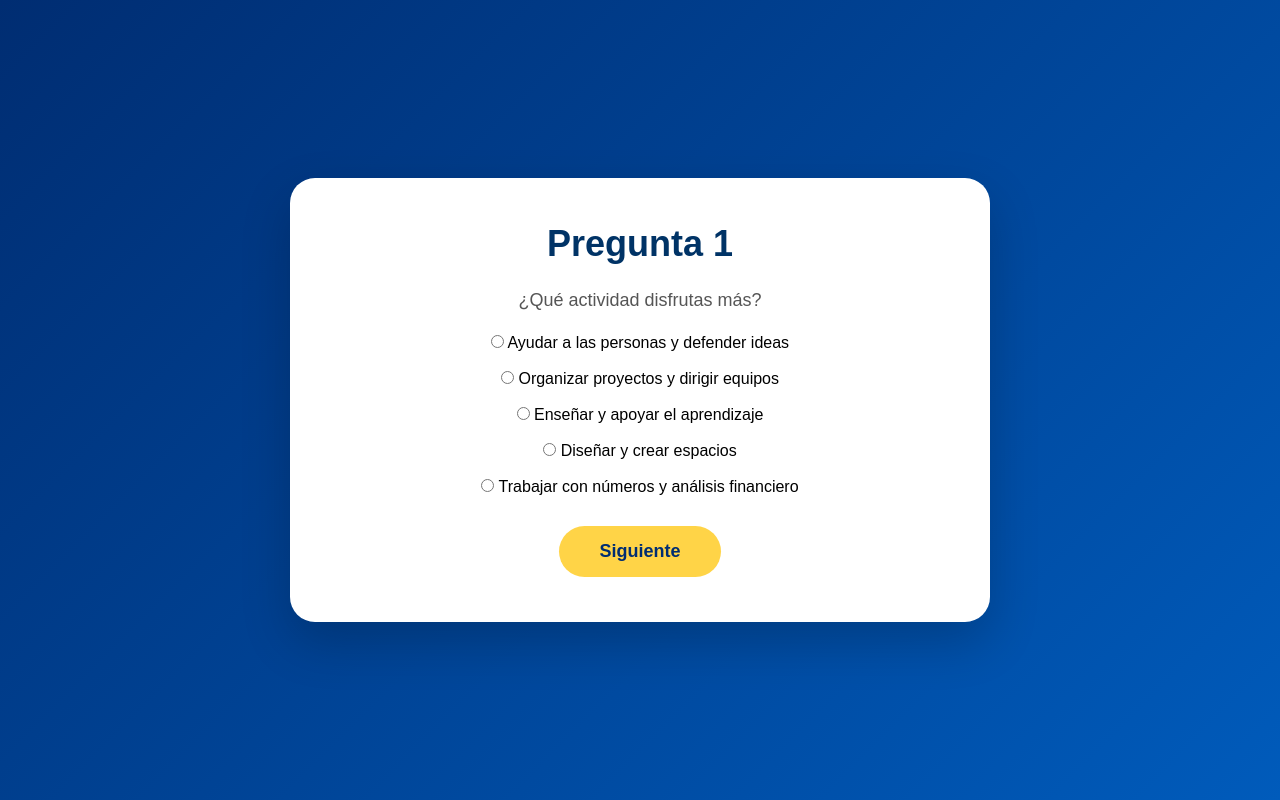
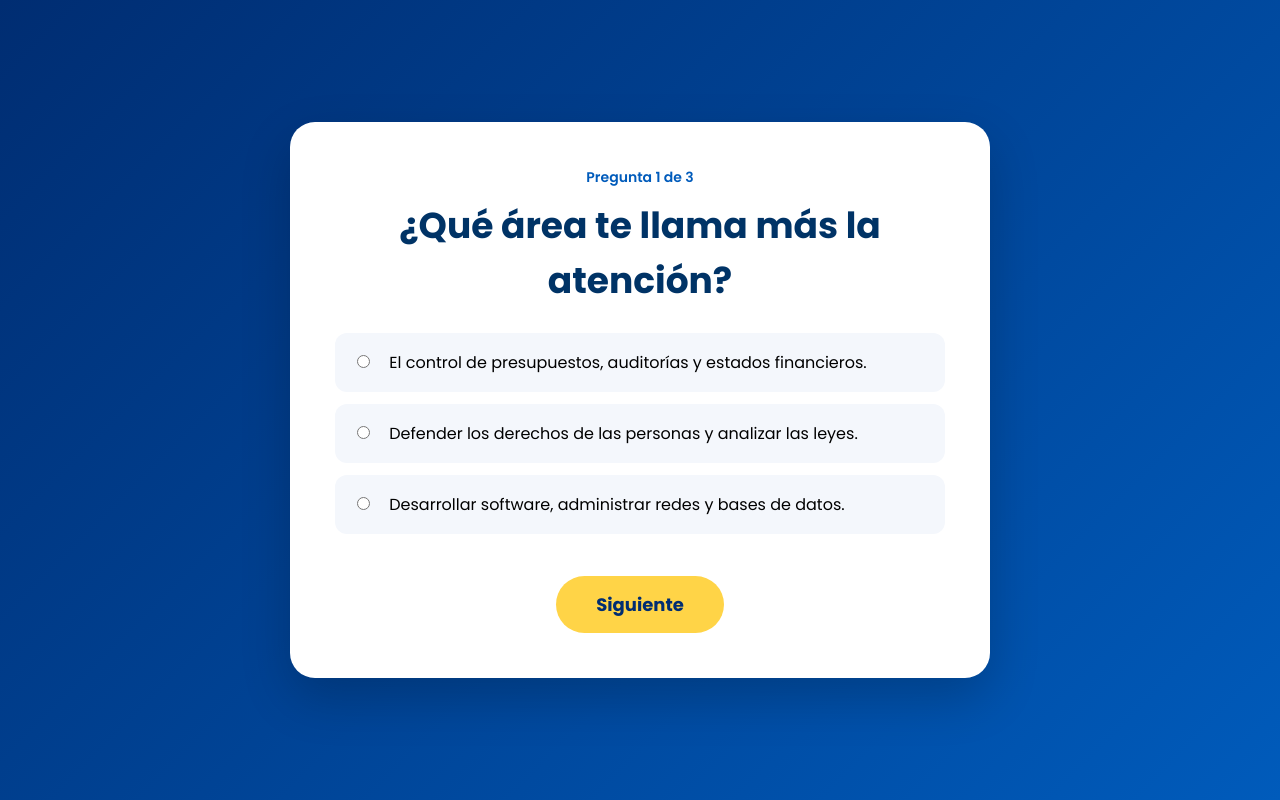
Before and after one commit to flore2626/test-vocacional, a plain HTML site: page preguntas.html in a window 1280 px wide. Drawn offline with Linux system fonts and the light colour scheme.

Commit message:
Update preguntas.html

```diff
--- a/preguntas.html
+++ b/preguntas.html
@@ -1,71 +1,33 @@
 <!DOCTYPE html>
 <html lang="es">
 <head>
-
     <meta charset="UTF-8">
     <meta name="viewport" content="width=device-width, initial-scale=1.0">
-
-<title>Test Vocacional | Preguntas</title>
-
+    <title>Preguntas | Test Vocacional</title>
+    <link href="https://fonts.googleapis.com/css2?family=Poppins:wght@300;400;600;700&display=swap" rel="stylesheet">
     <link rel="stylesheet" href="style.css">
-
 </head>
-
 <body>
 
 <div class="card">
+    <div class="progress-bar">Pregunta 1 de 3</div>
+    <h2 id="pregunta-texto">¿Qué área te llama más la atención?</h2>
 
-<h1>Pregunta 1</h1>
-
-<p>
-¿Qué actividad disfrutas más?
-</p>
-
-<br>
-
-<label>
-<input type="radio" name="pregunta1" value="Derecho">
-Ayudar a las personas y defender ideas
+    <div class="opciones">
+        <label class="opcion-label">
+            <input type="radio" name="vocacion" value="contabilidad"> El control de presupuestos, auditorías y estados financieros.
         </label>
-
-<br><br>
-
-<label>
-<input type="radio" name="pregunta1" value="Administración">
-Organizar proyectos y dirigir equipos
+        <label class="opcion-label">
+            <input type="radio" name="vocacion" value="derecho"> Defender los derechos de las personas y analizar las leyes.
         </label>
-
-<br><br>
-
-<label>
-<input type="radio" name="pregunta1" value="Pedagogía">
-Enseñar y apoyar el aprendizaje
+        <label class="opcion-label">
+            <input type="radio" name="vocacion" value="sistemas"> Desarrollar software, administrar redes y bases de datos.
         </label>
-
-<br><br>
-
-<label>
-<input type="radio" name="pregunta1" value="Arquitectura">
-Diseñar y crear espacios
-</label>
-
-<br><br>
-
-<label>
-<input type="radio" name="pregunta1" value="Contaduría">
-Trabajar con números y análisis financiero
-</label>
-
-<br>
-
-<button onclick="calcularResultado()">
-Siguiente
-</button>
-
     </div>
 
+    <button id="btn-siguiente">Siguiente</button>
+</div>
 
 <script src="script.js"></script>
-
 </body>
 </html>
```
Lines whose indentation alone changed are shown as unchanged.
